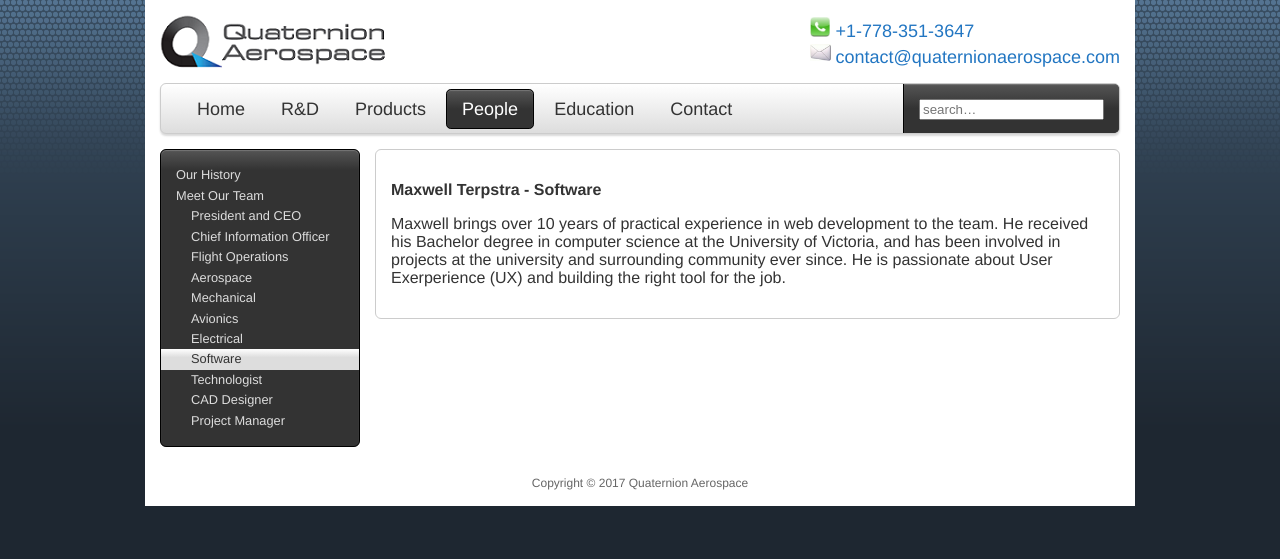
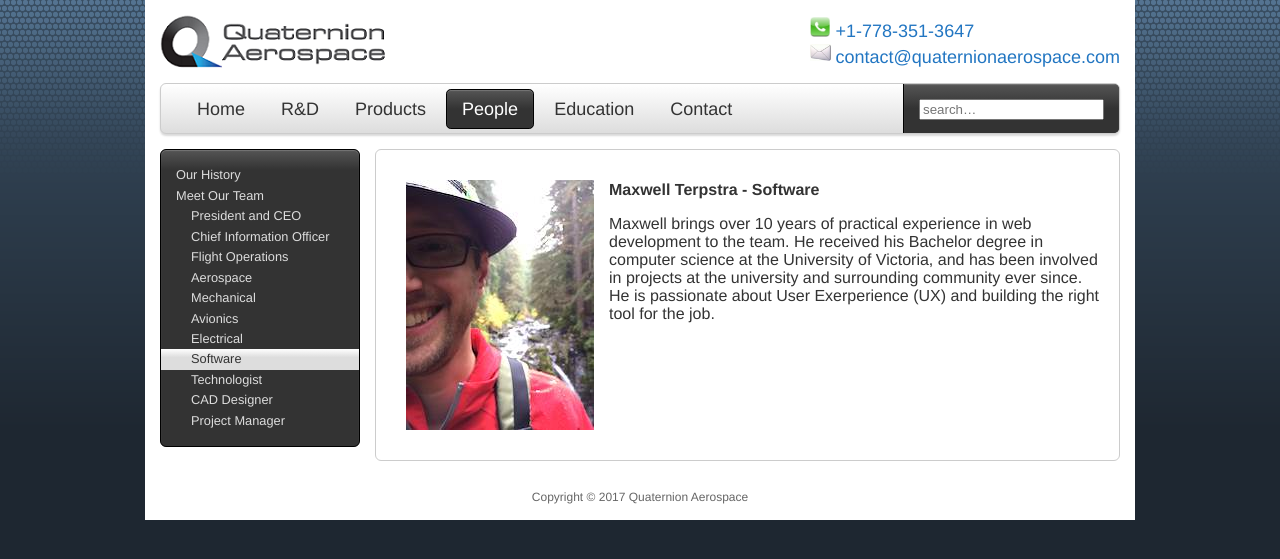
Before and after one commit to quaternion-aerospace/quaternion-aerospace.github.io, a Jekyll site: the page built from team/terpstra.html, in a window 1280 px wide. Shown: the top 559 px of the page. Built offline with Jekyll 4.4.1, drawn with Linux system fonts in a browser that asks for light colours.

Commit message:
add picture for Max

```diff
--- a/team/terpstra.html
+++ b/team/terpstra.html
@@ -2,6 +2,7 @@
 title: Software
 subMenu: company
 ---
+<img src="/images/team/terpstra.jpg" alt="Maxwell Terpstra" style="margin:15px; float:left;"/>
 <p><strong>Maxwell Terpstra - Software</strong></p>
 
 <p>Maxwell brings over 10 years of practical experience in web development to the
```
Also changed, not shown: images/team/terpstra.jpg (added).
